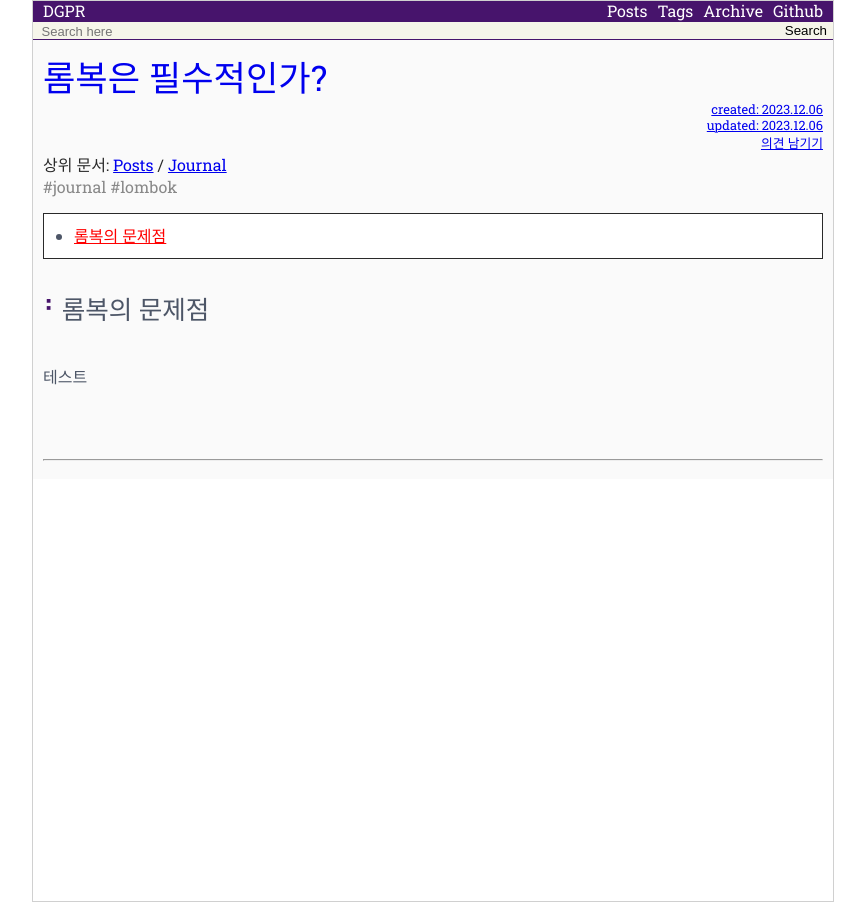
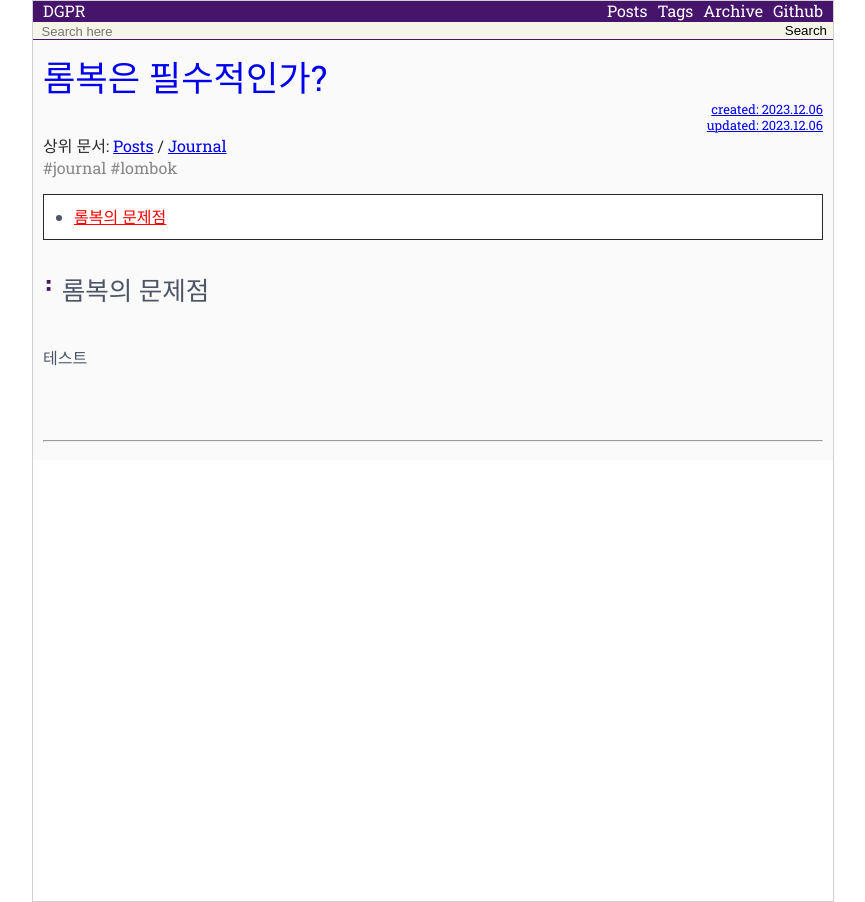
Before and after one commit to dgnppr/dgnppr.github.io, a Jekyll site: the page built from _wiki/journal/00_lombok.md, in a window 1280 px wide. Shown: the whole page, without its empty margins (207-1072 px from the left). Built offline with Jekyll 4.4.1, drawn with Linux system fonts in a browser that asks for light colours; comment, search, counter and statistics services are not loaded.

Commit message:
Remove issue submit link

```diff
--- a/_layouts/category.html
+++ b/_layouts/category.html
@@ -13,11 +13,11 @@ layout: document
         <div class="history-button">
             <p><a href="{{ site.blame }}/{{ thisName }}.md" target="_blank">created: {{ page.date | date: '%Y.%m.%d' }}</a></p>
             <p><a href="{{ site.blame }}/{{ thisName }}.md" target="_blank">updated: {{ page.updated | date: '%Y.%m.%d' }}</a></p>
-            <p>
+            <!--<p>
                 <a href="{{ site.edit }}/{{ thisName }}.md">편집하기</a>
                 /
                 <a href="{{ site.issue }}?title={{ page.title | url_encode }}&body=의견을%20남겨주세요">의견 남기기</a>
-            </p>
+            </p>-->
         </div>
 {% raw %}
         <div id="parent-list"></div>
--- a/_layouts/wiki.html
+++ b/_layouts/wiki.html
@@ -17,9 +17,9 @@ layout: document
                     }}</a></p>
             <p><a href="{{ site.blame }}/{{ thisName }}.md" target="_blank">updated: {{ page.updated | date: '%Y.%m.%d'
                     }}</a></p>
-            <p>
-                <a href="{{ site.issue }}?title={{ page.title | url_encode }}&body=의견을%20남겨주세요">의견 남기기</a>
-            </p>
+<!--            <p>-->
+<!--                <a href="{{ site.issue }}?title={{ page.title | url_encode }}&body=의견을%20남겨주세요">의견 남기기</a>-->
+<!--            </p>-->
         </div>
         {% raw %}
         <div id="parent-list"></div>
```
